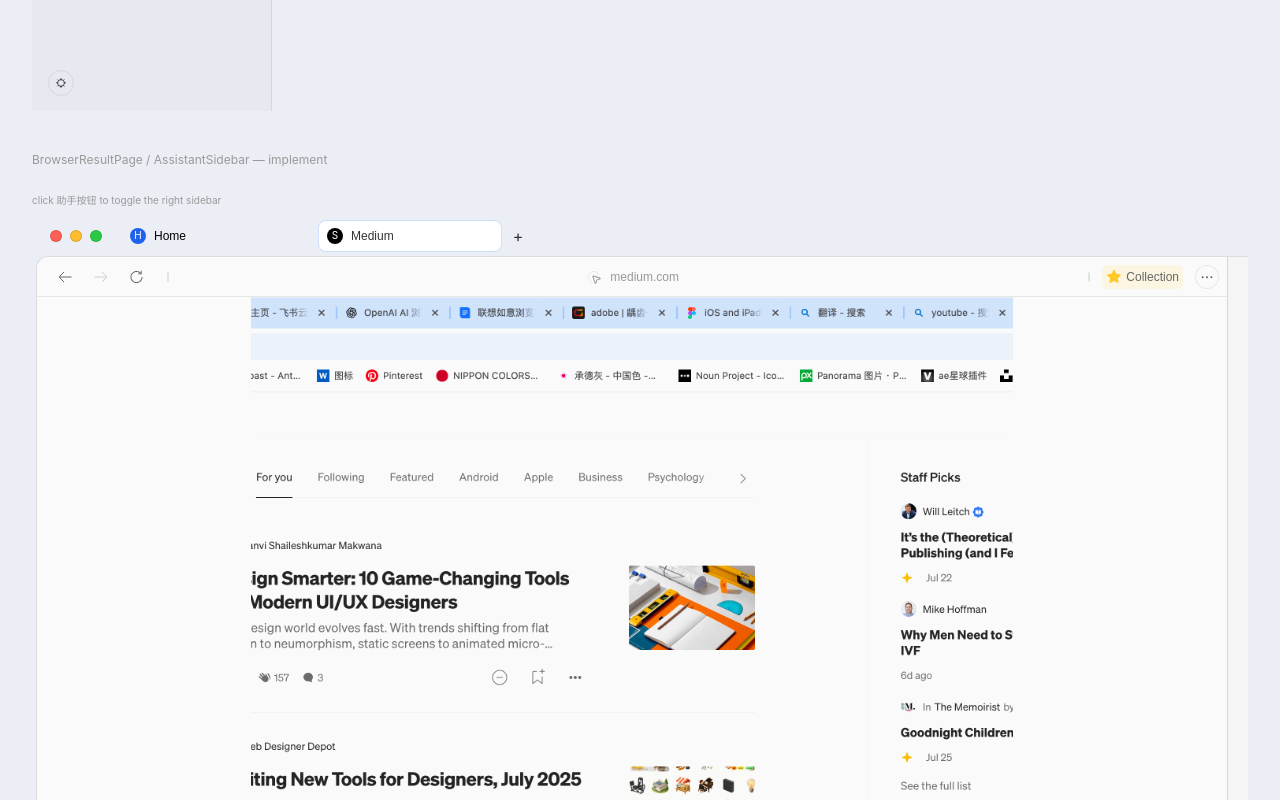
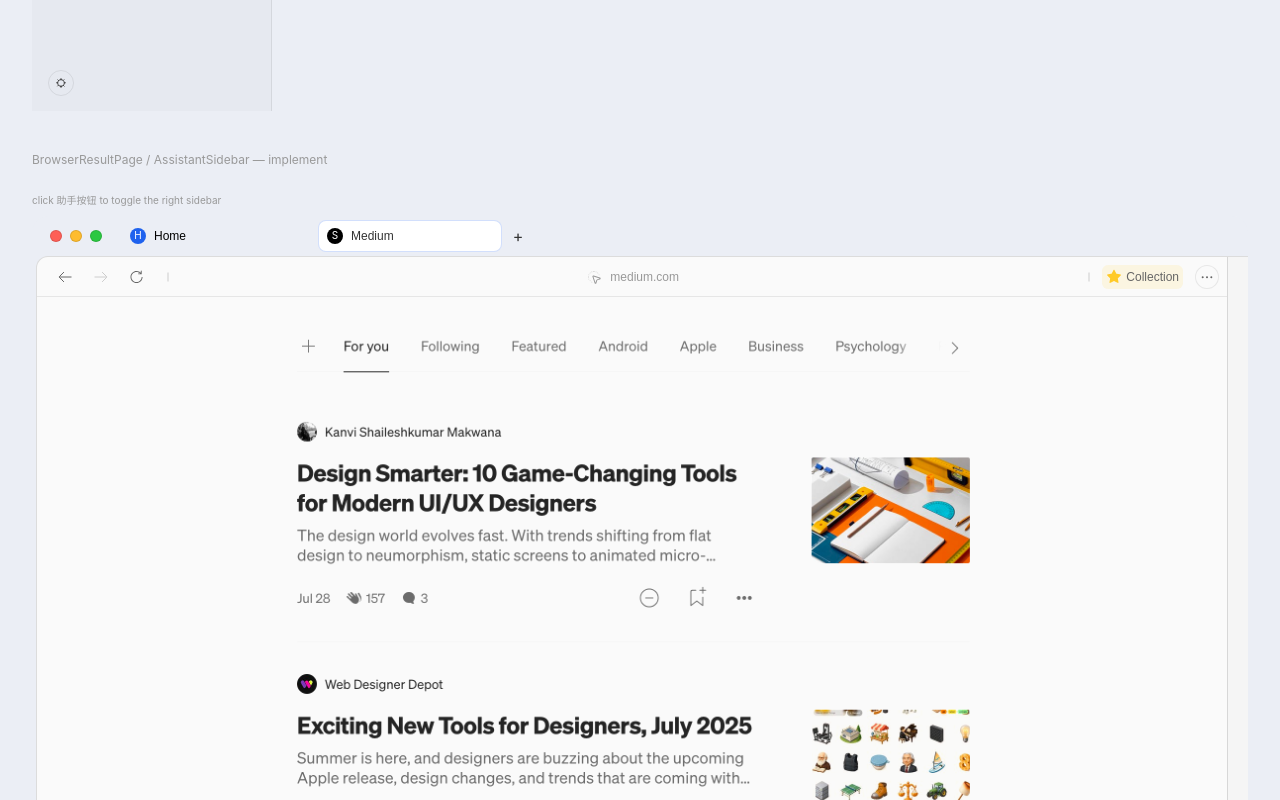
Before and after one commit to ken417mar-sudo/agentic-browser-ui, a React (Vite) app: page / in a window 1280 px wide. Shown: the part 3840-4640 px from the top of the page. Built offline with nearby package versions, Linux system fonts and the light colour scheme.

Commit message:
refine browser result content crop

```diff
--- a/src/components/BrowserResultPage.tsx
+++ b/src/components/BrowserResultPage.tsx
@@ -86,12 +86,20 @@
               )
             }
           />
-          <div className="flex h-[816px] items-start justify-center overflow-hidden">
-            <img
-              src={browserResultContent}
-              alt=""
-              className="h-[816px] w-[762px] max-w-none object-cover mix-blend-darken"
-            />
+          <div className="relative flex h-[816px] items-start justify-center overflow-hidden">
+            <div className="pointer-events-none relative h-[816px] w-[762px] overflow-hidden mix-blend-darken">
+              <img
+                src={browserResultContent}
+                alt=""
+                className="absolute max-w-none"
+                style={{
+                  width: '232.66%',
+                  height: '125.55%',
+                  left: '-42.23%',
+                  top: '-21.63%',
+                }}
+              />
+            </div>
           </div>
         </div>
 
```
